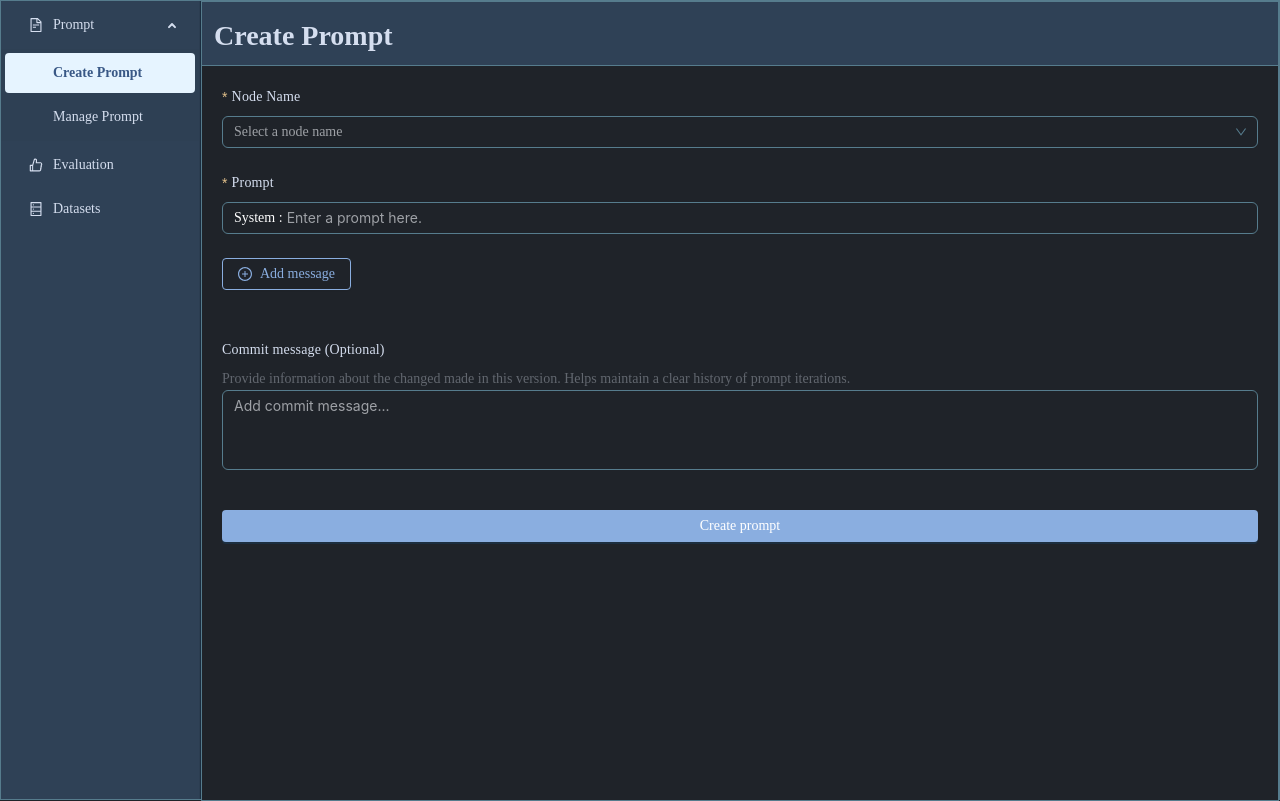
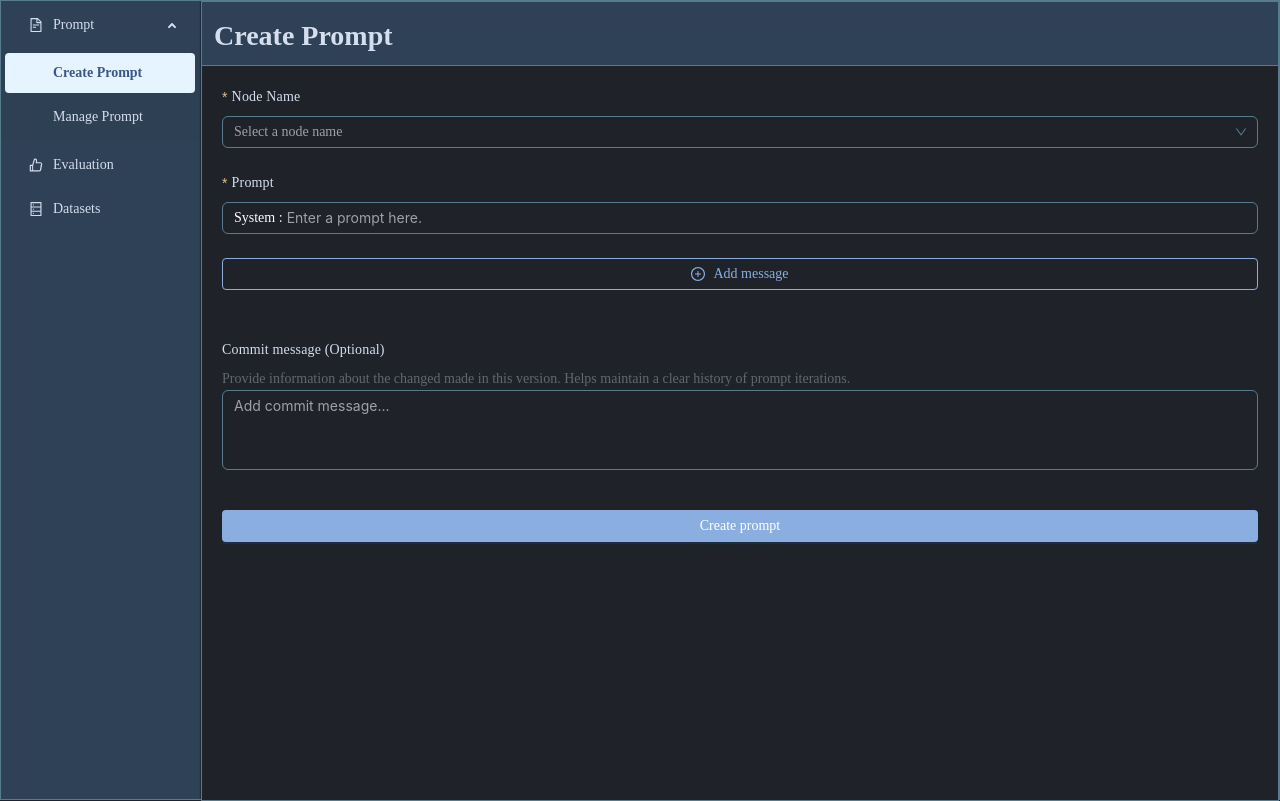
Before and after one commit to jieun-git/ai-prompt-manager, a React (Create React App) app: page /prompt/create in a window 1280 px wide. Built offline with nearby package versions, Linux system fonts and the light colour scheme; the HTML template or start-up script is replaced by a standard one.

Commit message:
Styles: 버튼 기본 width 100% 수정

```diff
--- a/src/components/general/button/Button.style.ts
+++ b/src/components/general/button/Button.style.ts
@@ -4,7 +4,7 @@ import { ExtendButtonProps } from './Button'
 
 const S_Button = styled(Button)<ExtendButtonProps>`
     border-radius: var(--radius-01);
-    width: ${({ fixedSize }) => (fixedSize ? '10rem' : 'auto')};
+    width: ${({ fixedSize }) => (fixedSize ? '10rem' : '100%')};
 
     // default
     &.ant-btn {
```
